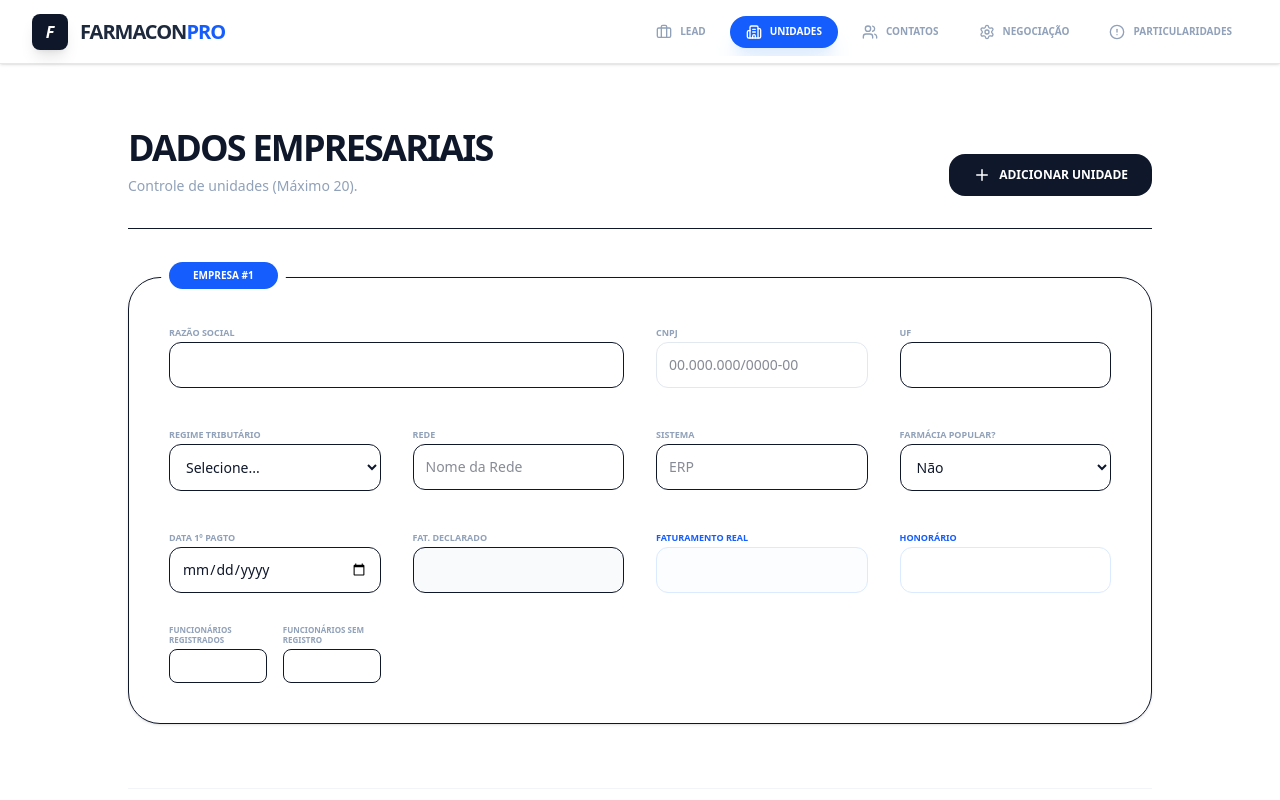
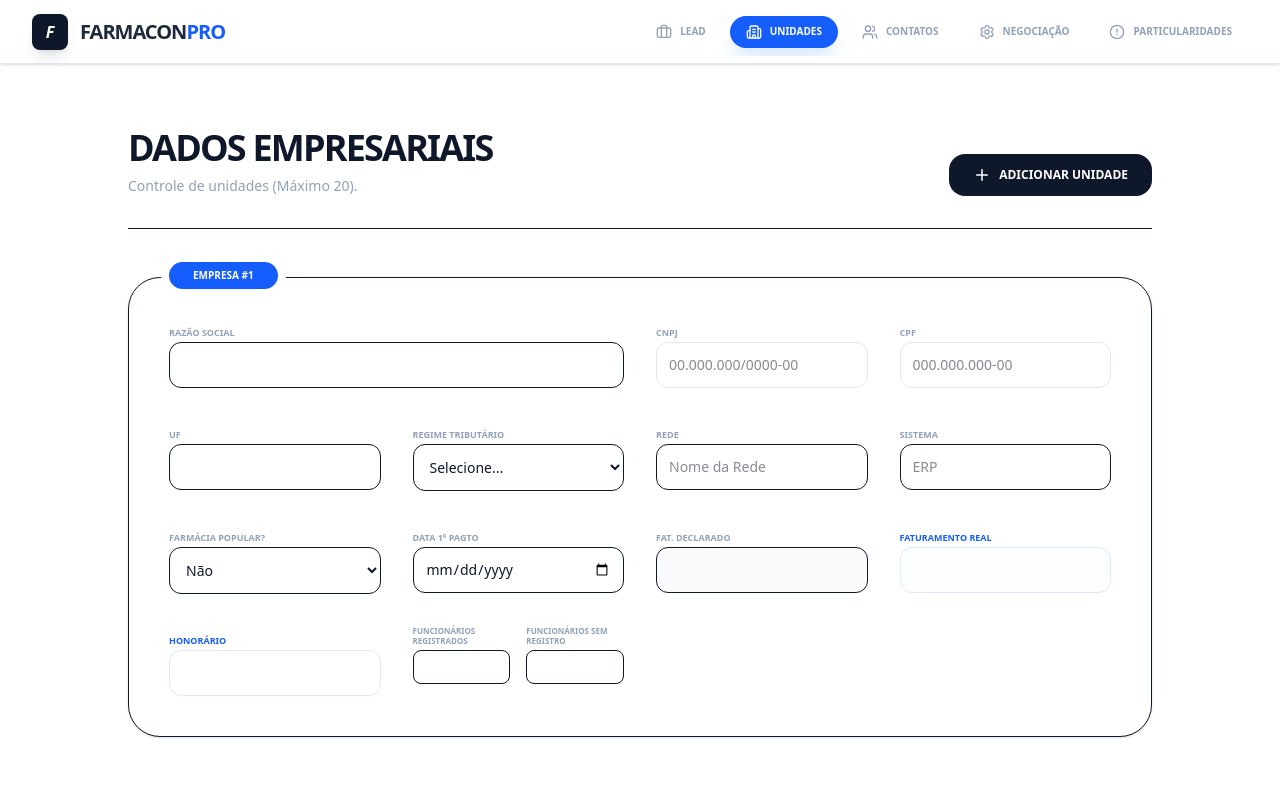
Before and after one commit to wilasneto/Farmacon_pro, a React (Vite) app: page / in a window 1280 px wide. Both pictures are taken after a click on the button "UNIDADES". Shown: the top 800 px of the page. Built offline with nearby package versions, Linux system fonts and the light colour scheme.

Commit message:
feat: Add CPF field and masking for company data
Introduces a new 'cpf' field to the company data structure and implements a masking function for it, enhancing data input accuracy for personal identification.

```diff
--- a/src/App.tsx
+++ b/src/App.tsx
@@ -28,6 +28,7 @@ import {
 interface Empresa {
   razaoSocial: string;
   cnpj: string;
+  cpf: string;
   faturamentoDeclarado: string;
   faturamentoReal: string;
   uf: string;
@@ -90,7 +91,7 @@ export default function App() {
   const [formData, setFormData] = useState<FormData>({
     executivoRelacionamento: '', produto: '', grupo: '',
     empresas: [{
-      razaoSocial: '', cnpj: '', faturamentoDeclarado: '', faturamentoReal: '',
+      razaoSocial: '', cnpj: '', cpf: '', faturamentoDeclarado: '', faturamentoReal: '',
       uf: '', regimeTributario: '', honorario: '', dataPrimeiroPagamento: '',
       farmaciaPopular: 'Não', sistema: '', rede: '', funcionariosRegistrados: '', funcionariosSemRegistro: ''
     }],
@@ -161,12 +162,23 @@ export default function App() {
       .replace(/(\d{4})(\d)/, '$1-$2');
   };
 
+  const maskCPF = (value: string) => {
+    const digits = value.replace(/\D/g, '');
+    return digits
+      .slice(0, 11)
+      .replace(/(\d{3})(\d)/, '$1.$2')
+      .replace(/(\d{3})(\d)/, '$1.$2')
+      .replace(/(\d{3})(\d)/, '$1-$2');
+  };
+
   const handleEmpresaChange = (index: number, e: React.ChangeEvent<HTMLInputElement | HTMLSelectElement>) => {
     const { name, value } = e.target;
     const newEmpresas = [...formData.empresas];
 
     if (name === 'cnpj') {
       newEmpresas[index] = { ...newEmpresas[index], [name]: maskCNPJ(value) };
+    } else if (name === 'cpf') {
+      newEmpresas[index] = { ...newEmpresas[index], [name]: maskCPF(value) };
     } else {
       newEmpresas[index] = { ...newEmpresas[index], [name]: value };
     }
@@ -179,7 +191,7 @@ export default function App() {
       setFormData(prev => ({
         ...prev,
         empresas: [...prev.empresas, {
-          razaoSocial: '', cnpj: '', faturamentoDeclarado: '', faturamentoReal: '',
+          razaoSocial: '', cnpj: '', cpf: '', faturamentoDeclarado: '', faturamentoReal: '',
           uf: '', regimeTributario: '', honorario: '', dataPrimeiroPagamento: '',
           farmaciaPopular: 'Não', sistema: '', rede: '', funcionariosRegistrados: '', funcionariosSemRegistro: ''
         }]
@@ -280,6 +292,7 @@ export default function App() {
       const fields: [string, string][] = [
         ['Razão Social', emp.razaoSocial],
         ['CNPJ', emp.cnpj],
+        ['CPF', emp.cpf],
         ['UF', emp.uf],
         ['Regime Tributário', emp.regimeTributario],
         ['Farmácia Popular', emp.farmaciaPopular],
@@ -469,6 +482,17 @@ export default function App() {
                                       <AlertCircle size={8} /> CNPJ Incompleto
                                     </span>
                                   )}
+                                </div>
+                                <div className="space-y-2">
+                                  <label className="text-[9px] font-black text-slate-400 uppercase">CPF</label>
+                                  <input
+                                    value={emp.cpf}
+                                    name="cpf"
+                                    onChange={(e)=>handleEmpresaChange(i, e)}
+                                    className="w-full p-3 border border-slate-200 rounded-xl text-sm"
+                                    placeholder="000.000.000-00"
+                                    maxLength={14}
+                                  />
                                 </div>
                                 <div className="space-y-2">
                                   <label className="text-[9px] font-black text-slate-400 uppercase">UF</label>
```
Also changed, not shown: public/letterhead.png (deleted).
